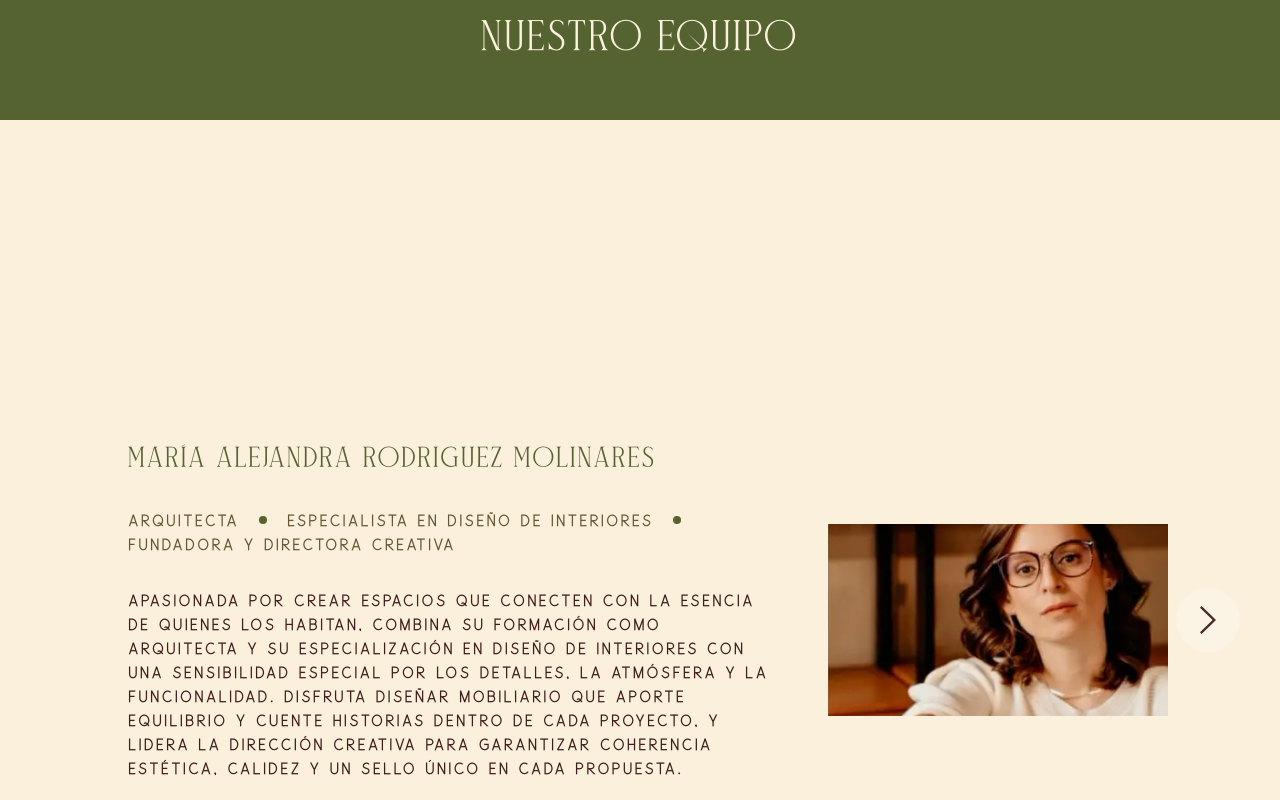
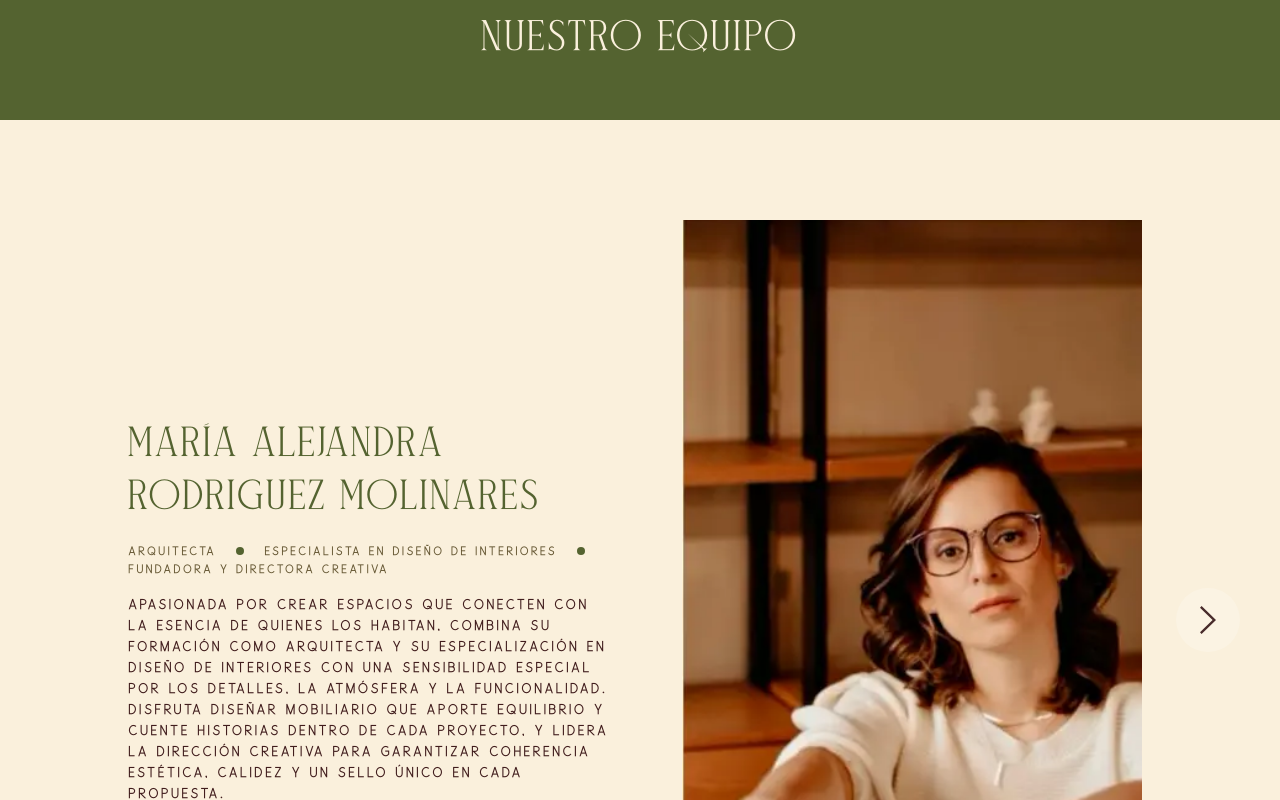
Before and after one commit to AndersonDavi/cedro-y-lino, an Angular app: page /nosotros in a window 1280 px wide. Shown: the part 1440-2240 px from the top of the page. Built offline with nearby package versions, Linux system fonts and the light colour scheme.

Commit message:
feat: ajuste distribucion seccion nosotros

```diff
--- a/src/app/pages/about-page/about-page.html
+++ b/src/app/pages/about-page/about-page.html
@@ -56,29 +56,27 @@
       [class.pointer-events-none]="currentIndex() !== $index"
       [class.bg-primary-500]="currentIndex() === $index"
     >
-      <aside
-        class="w-full lg:w-2/3 h-fit min-h-full flex flex-col lg:justify-center justify-start gap-8 p-4 pt-0"
+      <aside class="w-full lg:w-1/2 h-fit min-h-full flex flex-col lg:justify-center justify-start gap-4 p-4 pt-0"
       >
-        <h2 class="text-2xl uppercase text-secondary-700" [innerHTML]="member.name"></h2>
+        <h2 class="text-[2.2rem] uppercase text-secondary-700" [innerHTML]="member.name"></h2>
         <ul class="flex flex-wrap items-center">
           @for (role of member.roles; track role) {
-            <li class="max-w-[1200px] valued-bold text-primary-800">{{ role }}</li>
+            <li class="max-w-[1200px] valued-bold text-primary-800 text-[12px]">{{ role }}</li>
             @if ($index < member.roles.length - 1) {
               <li class="h-2 w-2 rounded-full bg-secondary-700 mx-5"></li>
             }
           }
         </ul>
 
-        <p class="font-semibold max-w-[1200px] valued-bold">
+        <p class="font-semibold max-w-[1200px] valued-bold text-[14px]">
           {{ member.description }}
         </p>
       </aside>
-
-      <div class="lg:w-1/3 lg:h-full flex items-center justify-center">
+      <div class="lg:w-1/2 lg:h-full flex items-center justify-center">
         <img
           [src]="member.image"
           [alt]="'Foto ' + member.name"
-          class="w-full aspect-video object-cover object-center"
+          class="h-[80%] w-[90%] object-cover object-center"
         />
       </div>
     </div>
--- a/src/app/pages/services-page/services-page.html
+++ b/src/app/pages/services-page/services-page.html
@@ -128,8 +128,7 @@
         ×
       </span>
       <div class="flex md:flex-row flex-col items-start h-[70%] min-h-fit py-10">
-        <div
-          class="md:w-1/2 w-full h-full flex flex-col items-left justify-start text-left gap-4 md:pl-30 pl-10"
+        <div class="md:w-1/2 w-full h-full flex flex-col items-left justify-start text-left gap-4 md:pl-30 pl-10"
         >
           <h2 class="text-[2.2rem] uppercase leading-none">
             MOBILIARIO <br />
```
